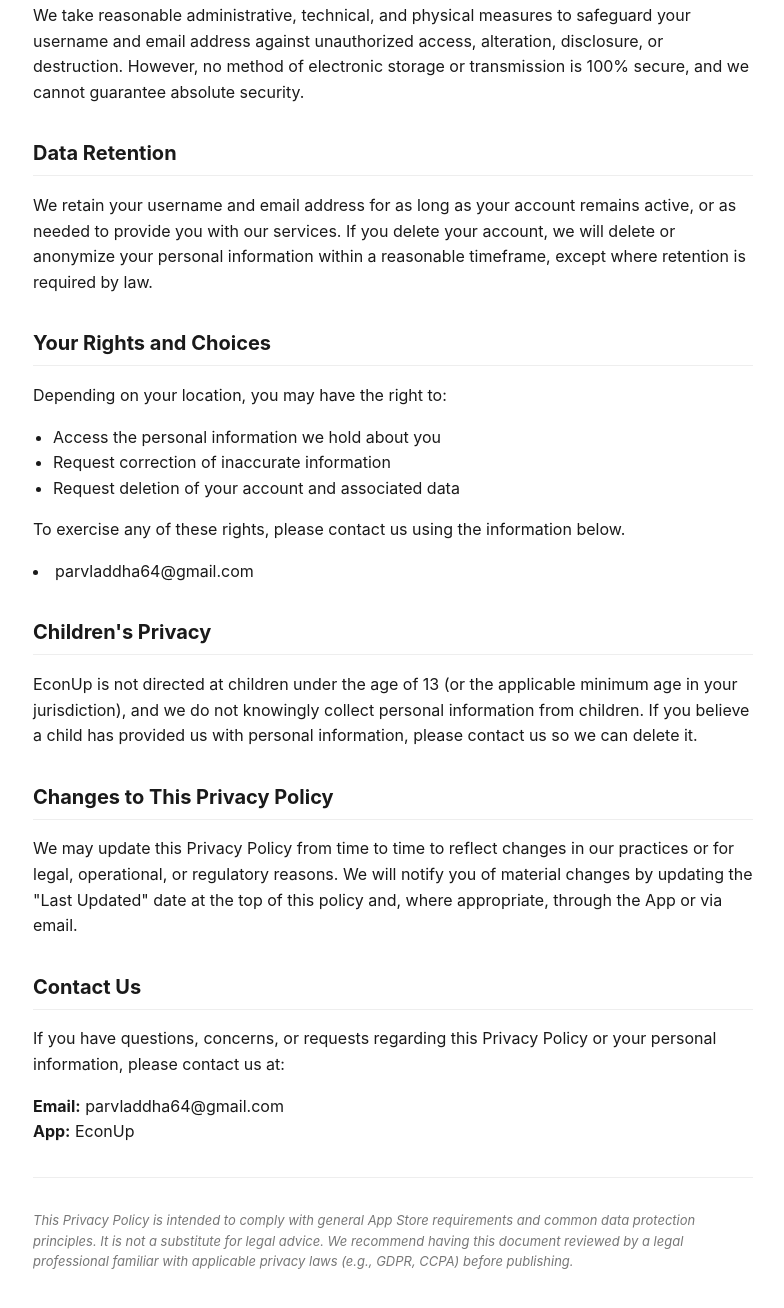
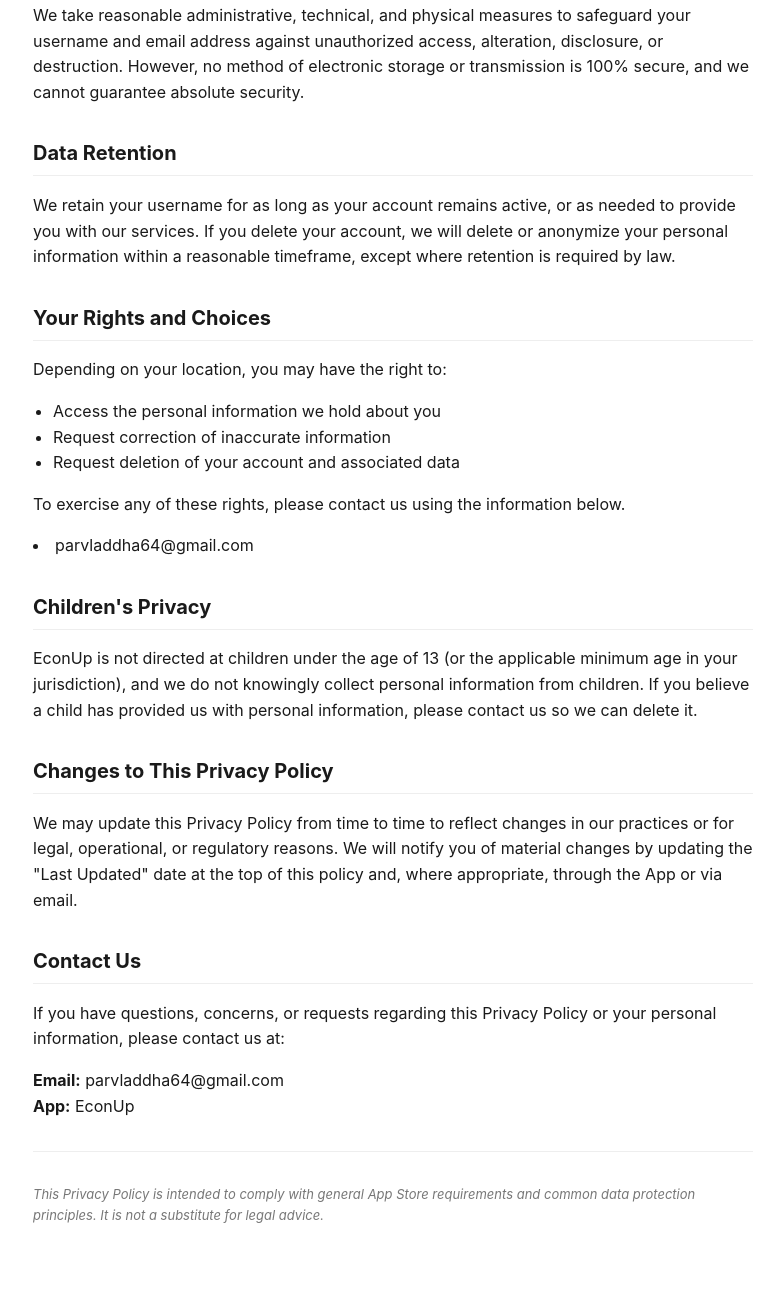
Before and after one commit to parvladdha08/EconUp-Privacy, a plain HTML site: page index.html in a window 1280 px wide. Shown: the part 1234-2542 px from the top of the page, without its empty margins (247-1031 px from the left). After the commit the page ends 2513 px from the top, so only its background shows below. Drawn offline with Linux system fonts and the light colour scheme.

Commit message:
Update index.html

```diff
--- a/index.html
+++ b/index.html
@@ -58,7 +58,7 @@
 <p>We take reasonable administrative, technical, and physical measures to safeguard your username and email address against unauthorized access, alteration, disclosure, or destruction. However, no method of electronic storage or transmission is 100% secure, and we cannot guarantee absolute security.</p>
 
 <h2>Data Retention</h2>
-<p>We retain your username and email address for as long as your account remains active, or as needed to provide you with our services. If you delete your account, we will delete or anonymize your personal information within a reasonable timeframe, except where retention is required by law.</p>
+<p>We retain your username for as long as your account remains active, or as needed to provide you with our services. If you delete your account, we will delete or anonymize your personal information within a reasonable timeframe, except where retention is required by law.</p>
 
 <h2>Your Rights and Choices</h2>
 <p>Depending on your location, you may have the right to:</p>
@@ -82,7 +82,7 @@
 <strong>App:</strong> EconUp</p>
 
 <hr>
-<p class="disclaimer">This Privacy Policy is intended to comply with general App Store requirements and common data protection principles. It is not a substitute for legal advice. We recommend having this document reviewed by a legal professional familiar with applicable privacy laws (e.g., GDPR, CCPA) before publishing.</p>
+<p class="disclaimer">This Privacy Policy is intended to comply with general App Store requirements and common data protection principles. It is not a substitute for legal advice.</p>
 
 </body>
 </html>
```
